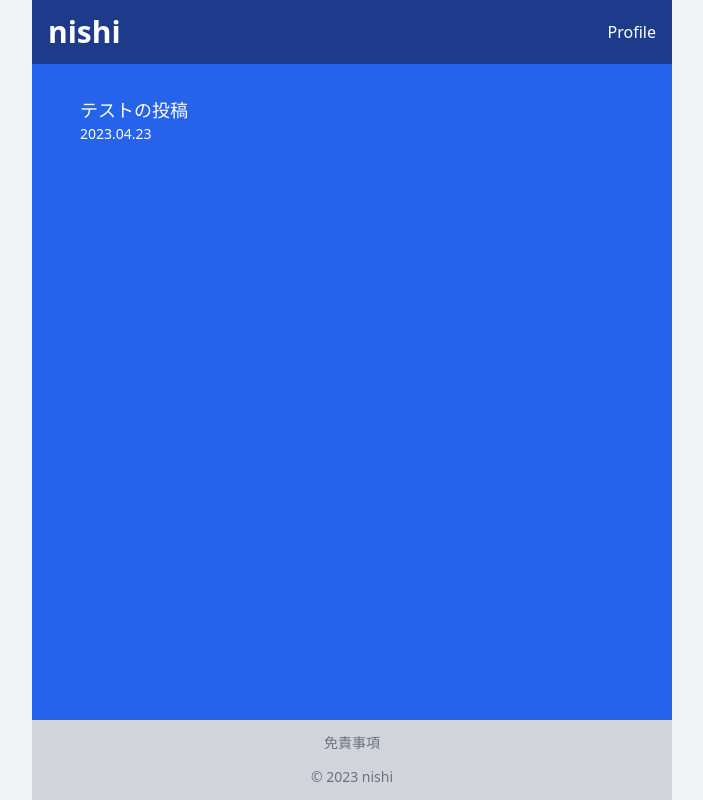
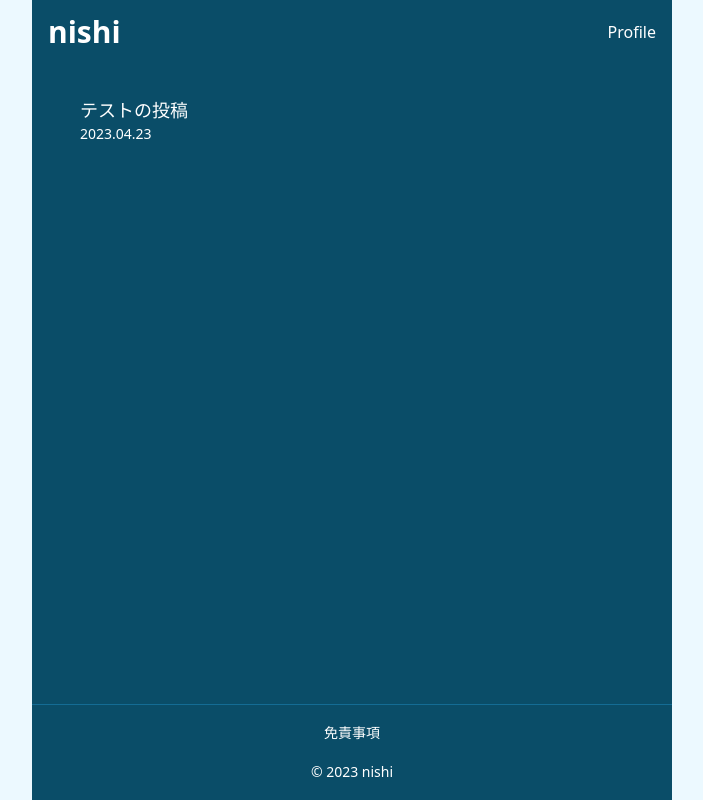
Before and after one commit to nishimura55/nishi55dev, a Next.js app: page / in a window 1280 px wide. Shown: the whole page, without its empty margins (288-991 px from the left). Built offline with nearby package versions, Linux system fonts and the light colour scheme.

Commit message:
add tailwind color token

```diff
--- a/src/components/Footer.tsx
+++ b/src/components/Footer.tsx
@@ -3,7 +3,7 @@ import Link from 'next/link'
 export const Footer = () => {
   return (
     <footer>
-      <div className='flex h-20 flex-col items-center justify-evenly bg-gray-300 text-sm text-gray-500'>
+      <div className='flex h-24 flex-col items-center justify-evenly border-t border-[#146C94] bg-primary text-sm text-white'>
         <Link href='/disclaimer'>免責事項</Link>
         <div className='font-sans'>&copy; 2023 nishi</div>
       </div>
--- a/src/components/Header.tsx
+++ b/src/components/Header.tsx
@@ -3,7 +3,7 @@ import Link from 'next/link'
 export const Header = () => {
   return (
     <header>
-      <div className='flex h-16 items-center justify-between bg-blue-900 px-4 text-white'>
+      <div className='flex h-16 items-center justify-between bg-primary px-4 text-white'>
         <Link className='text-3xl font-bold' href='/'>
           nishi
         </Link>
--- a/src/pages/disclaimer/index.tsx
+++ b/src/pages/disclaimer/index.tsx
@@ -3,7 +3,7 @@ import { PageTitle } from '~/src/components/common/PageTitle'
 
 const Disclaimer: NextPage = () => {
   return (
-    <div className='h-full bg-blue-600 p-4 pb-8 text-white'>
+    <div className='h-full bg-primary p-4 pb-8 text-white'>
       <PageTitle title='免責事項' size='sm' />
       <p className='p-4'>
         当ブログのコンテンツによって生じた損害に対する一切の責任を負いません。
--- a/src/pages/index.tsx
+++ b/src/pages/index.tsx
@@ -18,7 +18,7 @@ interface HomeProps {
 
 const Home: NextPage<HomeProps> = ({ posts }) => {
   return (
-    <div className='h-full bg-blue-600 p-4 text-white'>
+    <div className='h-full bg-primary p-4 text-white'>
       <PageTitle title='nishiのブログページ' isVisible={false} />
       <div className='mt-3 sm:px-8'>
         {posts.map((post) => (
--- a/src/pages/posts/[slug].tsx
+++ b/src/pages/posts/[slug].tsx
@@ -14,7 +14,7 @@ interface PostProps {
 
 const Post: NextPage<PostProps> = ({ title, publishedAt, content }) => {
   return (
-    <div className='h-full bg-blue-600 p-4 text-white'>
+    <div className='h-full bg-primary p-4 text-white'>
       <PageTitle title={title} size='sm' />
       <div className='mt-2 text-center text-sm'>{format(parseISO(publishedAt), 'yyyy.MM.dd')}</div>
       <div className='my-10'>
--- a/src/pages/profile/index.tsx
+++ b/src/pages/profile/index.tsx
@@ -7,7 +7,7 @@ import { links, skillNames } from '~/src/constants/profile'
 
 const Profile: NextPage = () => {
   return (
-    <div className='h-full bg-blue-600 p-4 pb-8 text-white'>
+    <div className='h-full bg-primary p-4 pb-8 text-white'>
       <PageTitle title='nishiのプロフィール' isVisible={false} />
       <div className='mt-3 flex flex-col gap-7 sm:px-8'>
         <div className='flex justify-center'>
--- a/src/styles/globals.css
+++ b/src/styles/globals.css
@@ -4,7 +4,7 @@
 
 @layer base {
   body {
-    @apply bg-gray-100 font-sans;
+    @apply bg-secondary font-sans;
     overflow-y: scroll;
   }
 }
--- a/tailwind.config.js
+++ b/tailwind.config.js
@@ -5,6 +5,10 @@ module.exports = {
     extend: {
       maxWidth: {
         pageContent: '640px',
+      },
+      backgroundColor: {
+        primary: '#0A4D68',
+        secondary: '#ECF9FF',
       },
     },
   },
```
Also changed, not shown: contents/test-post.md (+1 -1 lines).
